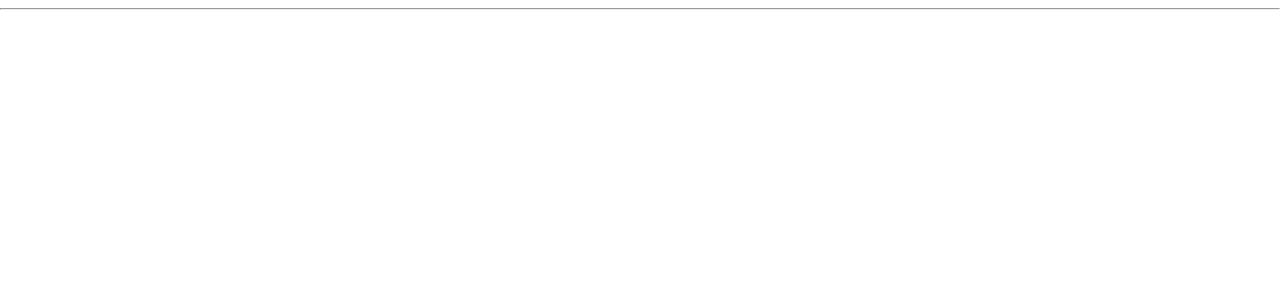
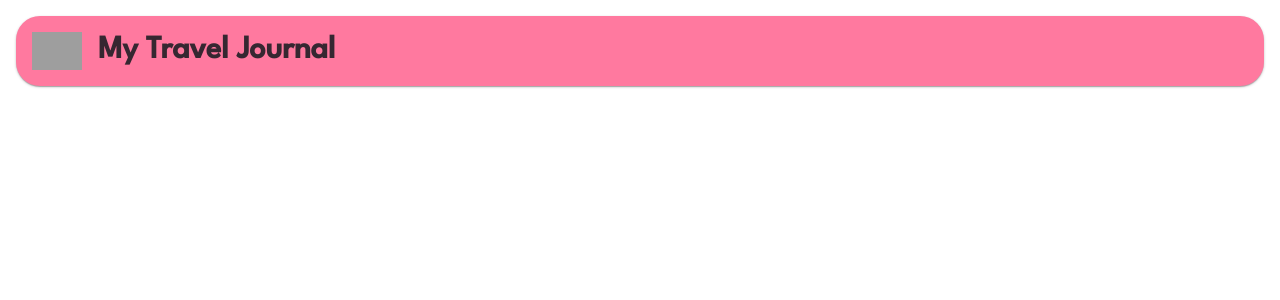
Before and after one commit to Duke0404/TravelJournal, a React (Create React App) app: page / in a window 1280 px wide. Shown: the top 300 px of the page. Built offline with nearby package versions, Linux system fonts and the light colour scheme; grey boxes are pictures that could not be loaded.

Commit message:
Created basic structure of Titlebar & cards

```diff
--- a/src/components/App/App.jsx
+++ b/src/components/App/App.jsx
@@ -1,5 +1,8 @@
 import "./App.css"
 
-const App = () => <hr />
+import Titlebar from "../Titlebar/Titlebar"
+
+const App = () =>
+    <Titlebar />
 
 export default App
--- /dev/null
+++ b/src/components/Titlebar/Titlebar.css
@@ -0,0 +1,15 @@
+#titlebar-container {
+    display: flex;
+    flex-direction: row;
+    align-items: center;
+    padding: 1rem;
+    gap: 1rem;
+    background-color: var(--accent-color);
+    border-radius: 1.5rem;
+    box-shadow: 0 1px 1px 0 rgba(0,0,0,0.14), 0 2px 1px -1px rgba(0,0,0,0.12), 0 1px 3px 0 rgba(0,0,0,0.20);
+}
+
+#title-logo {
+    max-width: 50px;
+    max-height: auto;
+}
--- /dev/null
+++ b/src/components/Titlebar/Titlebar.jsx
@@ -0,0 +1,9 @@
+import "./Titlebar.css"
+
+const Titlebar = () =>
+    <header id="titlebar-container">
+        <img id="title-logo" src="https://cdn.lovesavingsgroup.com/logos/square.jpg" title ="Icon" alt="Icon" />
+        <h1>My Travel Journal</h1>
+    </header>
+
+export default Titlebar
--- a/src/index.css
+++ b/src/index.css
@@ -1,13 +1,17 @@
+@import url('https://fonts.googleapis.com/css2?family=League+Spartan:wght@400;500&display=swap');
+
+:root {
+  --accent-color: #ff799f;
+  --text-color: #362731;
+}
+
 body {
   margin: 0;
-  font-family: -apple-system, BlinkMacSystemFont, 'Segoe UI', 'Roboto', 'Oxygen',
-    'Ubuntu', 'Cantarell', 'Fira Sans', 'Droid Sans', 'Helvetica Neue',
-    sans-serif;
-  -webkit-font-smoothing: antialiased;
-  -moz-osx-font-smoothing: grayscale;
+  padding: 1rem;
+  font-family: 'League Spartan', sans-serif;
+  color: var(--text-color);
 }
 
-code {
-  font-family: source-code-pro, Menlo, Monaco, Consolas, 'Courier New',
-    monospace;
+h1 {
+  margin: 0;
 }
```
Also changed, not shown: src/components/LocationCard/LocationCard.jsx (added, +20 -0 lines), src/components/LocationCard/LocationCard.css (added).
